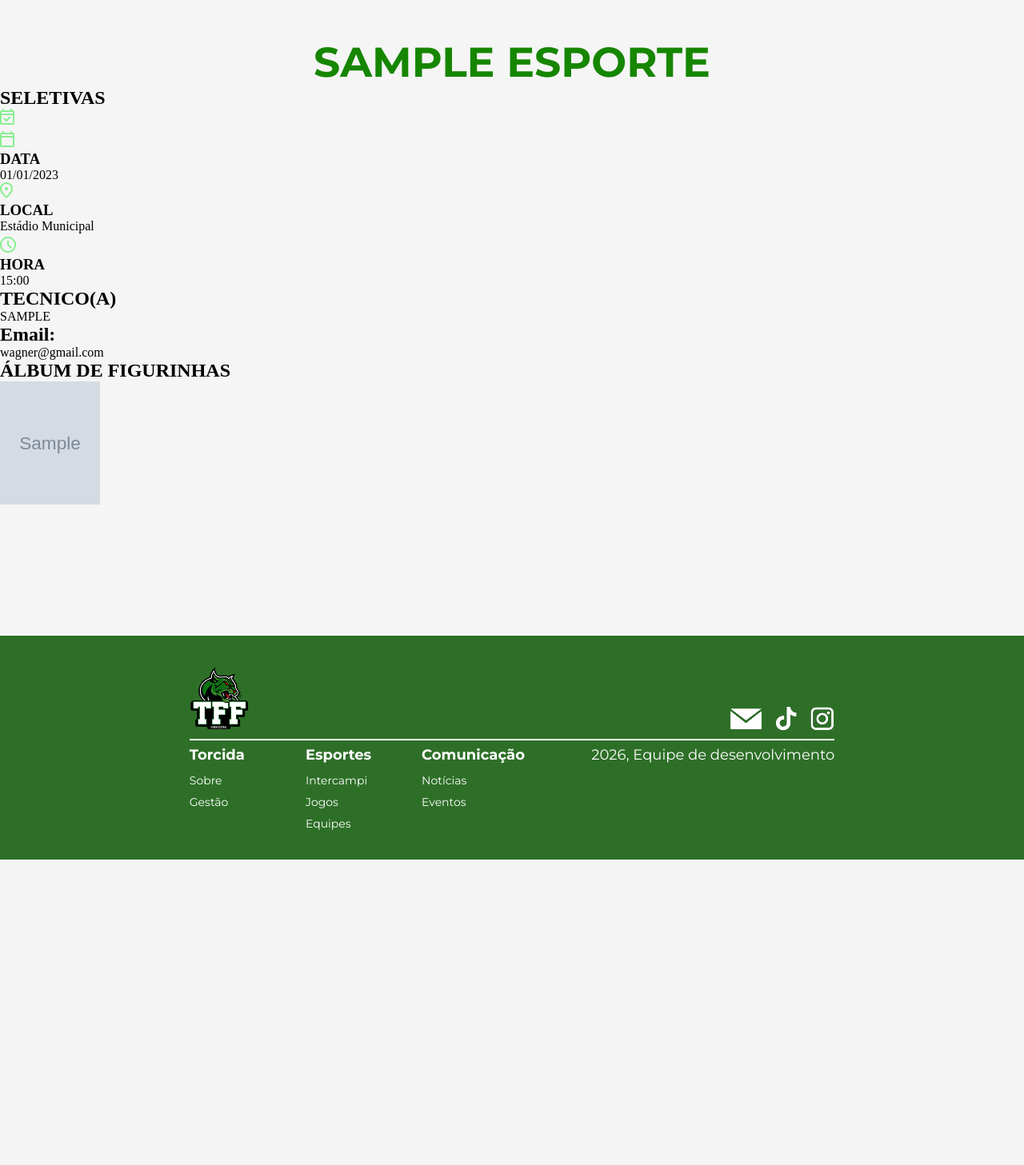
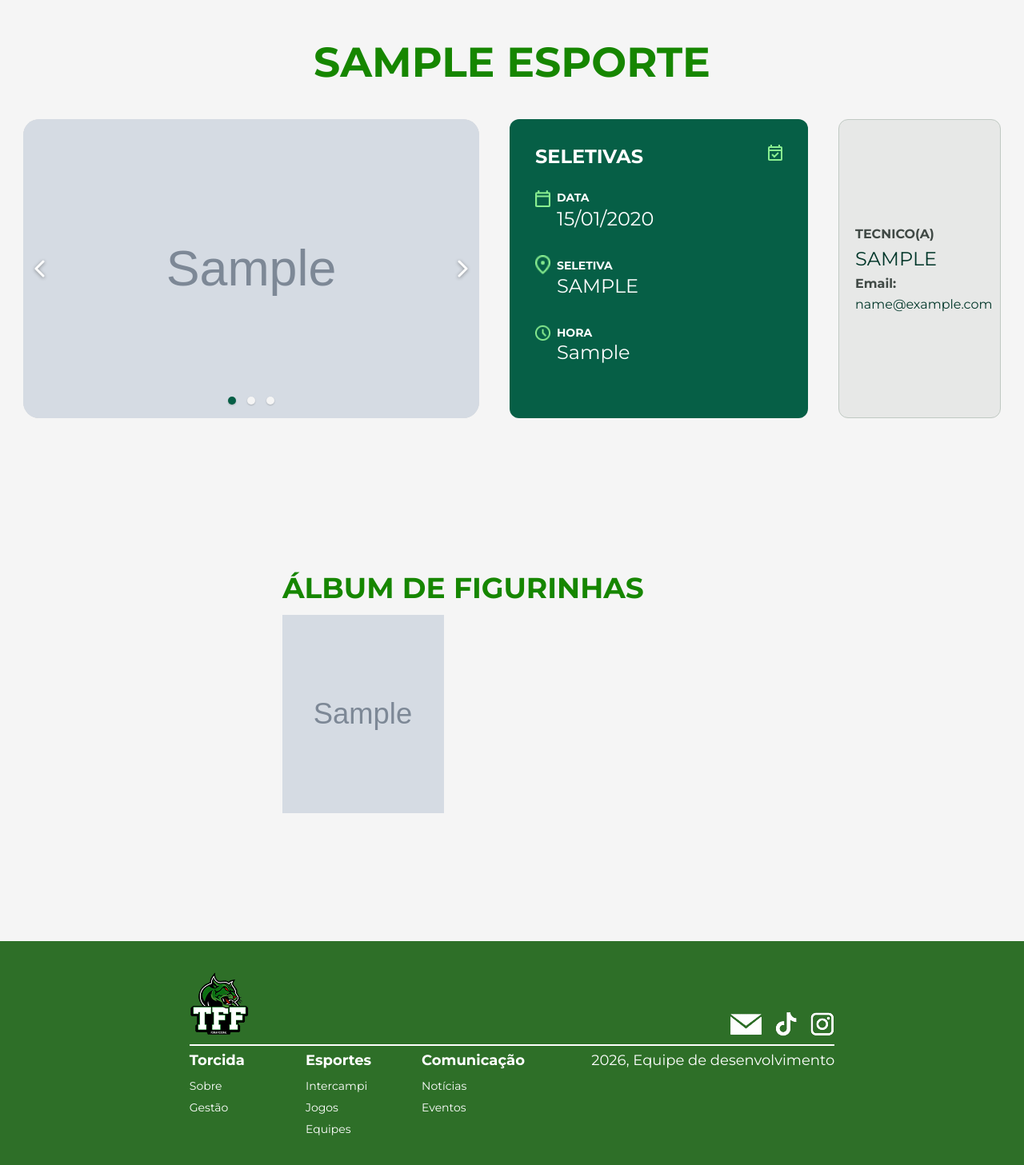
Before and after one commit to ViniciusC-Moura/site-tff, a Django app: a page that uses src/core/templates/equipe.html in a window 1280 px wide. Shown: the part 86-1543 px from the top of the page at 80% size. Before the commit the page ends 1161 px from the top, so only its background shows below. Run offline with Django 5.2, Linux system fonts and the light colour scheme; tables that the repository leaves empty hold one stand-in row (values such as "Sample post"); grey boxes marked "Sample" are stand-in pictures.

Commit message:
termino pagina especifica equipe

```diff
--- a/src/core/models/Esporte.py
+++ b/src/core/models/Esporte.py
@@ -4,6 +4,9 @@ class Esporte(models.Model):
     nome = models.CharField(max_length=100)
     tecnico = models.CharField(max_length=255)
     slug = models.SlugField(unique=True)
-
+    email_tecnico = models.EmailField()
+    imagem1 = models.ImageField(upload_to="fotos/")
+    imagem2 = models.ImageField(upload_to="fotos/")
+    imagem3 = models.ImageField(upload_to="fotos/")
     def __str__(self):
         return f"Esporte - {self.nome}"
--- a/src/core/static/css/equipe.css
+++ b/src/core/static/css/equipe.css
@@ -53,9 +53,98 @@
     width: 19px;
 }
 .carrosel{
-    background-color: gray;
+    position: relative;
+    background-color: #d9d9d9;
     width: 570px;
-    height: 374px;
+    max-width: 100%;
+    min-width: 0;
+    flex-shrink: 0;
+    aspect-ratio: 570 / 374;
+    border-radius: 20px;
+    overflow: hidden;
+}
+.carrossel-slides,
+.carrossel-slide{
+    width: 100%;
+    height: 100%;
+}
+.carrossel-slide img{
+    display: block;
+    width: 100%;
+    height: 100%;
+    object-fit: cover;
+}
+.carrosel [hidden]{
+    display: none;
+}
+.carrossel-seta{
+    position: absolute;
+    top: 50%;
+    transform: translateY(-50%);
+    display: grid;
+    place-items: center;
+    width: 44px;
+    height: 44px;
+    border: 0;
+    background: transparent;
+    color: #fff;
+    cursor: pointer;
+}
+.carrossel-anterior{ left: 0; }
+.carrossel-proxima{ right: 0; }
+.carrossel-seta svg{
+    width: 24px;
+    height: 24px;
+    fill: none;
+    stroke: currentColor;
+    stroke-width: 3;
+    stroke-linecap: round;
+    stroke-linejoin: round;
+    filter: drop-shadow(0 1px 2px #0006);
+}
+.carrossel-indicadores{
+    position: absolute;
+    bottom: 0;
+    left: 50%;
+    transform: translateX(-50%);
+    display: flex;
+}
+.carrossel-indicador{
+    display: grid;
+    place-items: center;
+    width: 24px;
+    height: 44px;
+    padding: 0;
+    border: 0;
+    background: transparent;
+    cursor: pointer;
+}
+.carrossel-indicador::before{
+    content: '';
+    width: 10px;
+    height: 10px;
+    border-radius: 50%;
+    background: #f5f5f5;
+    box-shadow: 0 1px 2px #0003;
+}
+.carrossel-indicador[aria-current="true"]::before{
+    background: var(--verde_card_escuro);
+}
+.carrossel-seta:focus-visible,
+.carrossel-indicador:focus-visible{
+    outline: 2px solid #fff;
+    outline-offset: -4px;
+    background: #065f4680;
+    border-radius: 8px;
+}
+.carrossel-vazio{
+    height: 100%;
+    display: grid;
+    place-items: center;
+    padding: 24px;
+    text-align: center;
+    color: #404945;
+    font-family: 'Montserrat', sans-serif;
 }
 .inicio-esporte{
     display: flex;
@@ -129,8 +218,16 @@
 
 
 .figurinhas_titulo{
+    margin-top: 150px;
     font-family: 'Montserrat', sans-serif;
     font-size: 36px;
     color: var(--verde_titulo);
     padding-left: 353px;
 }
+@media (max-width: 1600px){
+    .inicio-esporte{
+        padding: 40px 24px;
+        flex-wrap: wrap;
+        justify-content: center;
+    }
+}
--- a/src/core/templates/equipe.html
+++ b/src/core/templates/equipe.html
@@ -1,37 +1,68 @@
 {% extends "base.html" %}
 {% load static %}
-
+{% block style %}
+    <link rel="stylesheet" href="{% static 'css/equipe.css' %}">
+{% endblock %}
 {% block content %}
     <main>
         <h1 class="titulo_pagina">{{ esporte.nome|upper }}</h1>
         <section class="inicio-esporte">
-            <div class="carrosel"></div>
+            <section class="carrosel" data-carrossel role="region" aria-roledescription="carrossel" aria-label="Fotos de {{ esporte.nome }}">
+                <div class="carrossel-slides" aria-live="polite" aria-atomic="true">
+                    {% for imagem in imagens_esporte %}
+                        <div class="carrossel-slide" role="group" aria-roledescription="slide" aria-label="{{ forloop.counter }} de {{ imagens_esporte|length }}"{% if not forloop.first %} hidden{% endif %}>
+                            <img src="{{ imagem.url }}" alt="Foto {{ forloop.counter }} da equipe de {{ esporte.nome }}" width="570" height="374"{% if not forloop.first %} loading="lazy"{% endif %}>
+                        </div>
+                    {% empty %}
+                        <p class="carrossel-vazio">Nenhuma foto cadastrada para esta equipe.</p>
+                    {% endfor %}
+                </div>
+                {% if imagens_esporte|length > 1 %}
+                    <div class="carrossel-controles" hidden>
+                        <button class="carrossel-seta carrossel-anterior" type="button" aria-label="Foto anterior">
+                            <svg viewBox="0 0 24 24" aria-hidden="true"><path d="m15 3-9 9 9 9" /></svg>
+                        </button>
+                        <button class="carrossel-seta carrossel-proxima" type="button" aria-label="Pr?xima foto">
+                            <svg viewBox="0 0 24 24" aria-hidden="true"><path d="m9 3 9 9-9 9" /></svg>
+                        </button>
+                        <div class="carrossel-indicadores" role="group" aria-label="Escolher foto">
+                            {% for imagem in imagens_esporte %}
+                                <button class="carrossel-indicador" type="button" aria-label="Mostrar foto {{ forloop.counter }}" aria-current="{% if forloop.first %}true{% else %}false{% endif %}"></button>
+                            {% endfor %}
+                        </div>
+                    </div>
+                {% endif %}
+            </section>
             <div class="container-seletivas">
                 <div class="titulo-seletiva">
                     <h2>SELETIVAS</h2>
                     <div><img src="{% static 'imagens/icone_seletiva.png' %}" alt="Ícone de seletiva"></div>
                 </div>
+                {% if esporte.seletiva %}
                     <div class="conteudo-seletiva">
                         <div class="icones-seletiva">
                             <img src="{% static 'imagens/icone_data_seletiva.png' %}" alt="Ícone de data de seletiva">
                             <h3>DATA</h3>
                         </div>
-                    <p>01/01/2023</p>
+                        <p>{{esporte.seletiva.data|date:"d/m/Y"}}</p>
                     </div>
                     <div class="conteudo-seletiva">
                         <div class="icones-seletiva">
                             <img src="{% static 'imagens/icone_local_seletiva.png' %}" alt="Ícone de local de seletiva">
-                        <h3>LOCAL</h3>
+                            <h3>SELETIVA</h3>
                         </div>
-                    <p>Estádio Municipal</p>
+                        <p>{{esporte.seletiva.local|upper}}</p>
                     </div>
                     <div class="conteudo-seletiva">
                         <div class="icones-seletiva">
                             <img src="{% static 'imagens/icone_hora_seletiva.png' %}" alt="Ícone de hora de seletiva">
                             <h3>HORA</h3>
                         </div>
-                    <p>15:00</p>
+                        <p>{{esporte.seletiva.hora}}</p>
                     </div>
+                {% else %}
+                    <p>Sem seletivas atualmente</p>
+                {% endif %}
             </div>
             <div class="container-tecnico">
                 <h2 class="texto_tecnico ">
@@ -44,7 +75,7 @@
                     Email:
                 </h2>
                 <p class="texto_tecnico email_tecnico">
-                    wagner@gmail.com
+                    {{esporte.email_tecnico}}
                 </p>
             </div>
         </section>
@@ -66,4 +97,5 @@
             </ul>
         </section>
     </main>
+    <script src="{% static 'js/equipe.js' %}" defer></script>
 {% endblock %}
--- a/src/core/templates/home.html
+++ b/src/core/templates/home.html
@@ -110,7 +110,7 @@
                 <div class="card-jogo">
                     <div class="mod-data-comp">
                         <div><img src="{% static 'imagens/icone_bola_futebol_16px.png' %}" alt="Ícone de bola de futebol"><p>{{ jogo.modalidade|upper}} • {{ jogo.data_hora|date:"d/m" }}</p></div>
-                        <p>{{ jogo.competicao|upper}} - {{ jogo.fase_competicao|upper}}</p>
+                        <p>{{ jogo.competicao|upper}} - {{ jogo.get_fase_competicao_display|upper}}</p>
                     </div>
                     <p class="local-hora">{{ jogo.data_hora|date:"H\H" }} - {{ jogo.local|upper }}</p>
                     <div class="times-placar">
--- a/src/core/views.py
+++ b/src/core/views.py
@@ -40,7 +40,8 @@ def jogos(request):
         fotos = fotos.filter(fase_competicao=fase_competicao)
 
     if modalidade:
-        fotos = fotos.filter(esporte_id=modalidade)
+
+        fotos = fotos.filter(esporte__nome=modalidade)
 
     # Limita em no máximo 12 fotos para o carrossel
     fotos = fotos[:12]
@@ -86,7 +87,14 @@ def equipes(request):
 
 def equipe(request, nome_esporte):
     esporte = get_object_or_404(Esporte, slug=nome_esporte)
-    return render(request, 'equipe.html', {'esporte': esporte})
+    imagens_esporte = [
+        imagem for imagem in (esporte.imagem1, esporte.imagem2, esporte.imagem3)
+        if imagem
+    ]
+    return render(request, 'equipe.html', {
+        'esporte': esporte,
+        'imagens_esporte': imagens_esporte,
+    })
 
 def noticias(request):
     noticias = Noticia.objects.all().order_by('-data')
```
Also changed, not shown: src/core/static/js/equipe.js (added, +31 -0 lines), src/core/migrations/0001_initial.py. Lines whose indentation alone changed are shown as unchanged.
